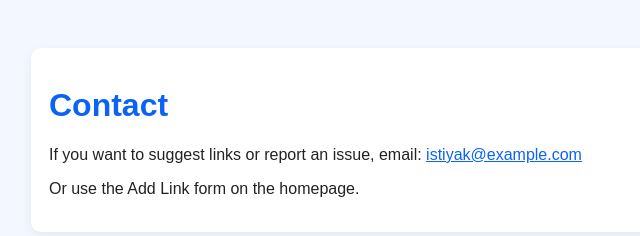
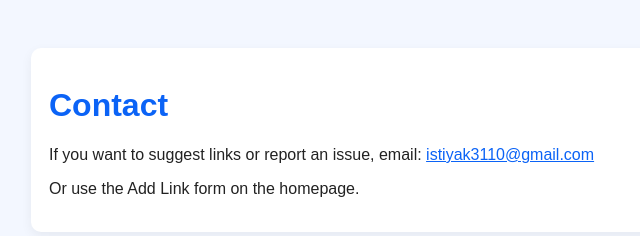
Before and after one commit to istiyak3110-boop/Istiyak-service-, a plain HTML site: page contact.html in a window 1280 px wide. Shown: the full height of the page, 141-781 px from the left. Drawn offline with Linux system fonts and the light colour scheme.

Commit message:
Update contact.html

```diff
--- a/contact.html
+++ b/contact.html
@@ -13,7 +13,7 @@
 <body>
   <div class='card'>
     <h1>Contact</h1>
-    <p>If you want to suggest links or report an issue, email: <a href='mailto:istiyak@example.com'>istiyak@example.com</a></p>
+    <p>If you want to suggest links or report an issue, email: <a href='mailto:istiyak3110@gmail.com'>istiyak3110@gmail.com</a></p>
     <p>Or use the Add Link form on the homepage.</p>
   </div>
 </body>
```
